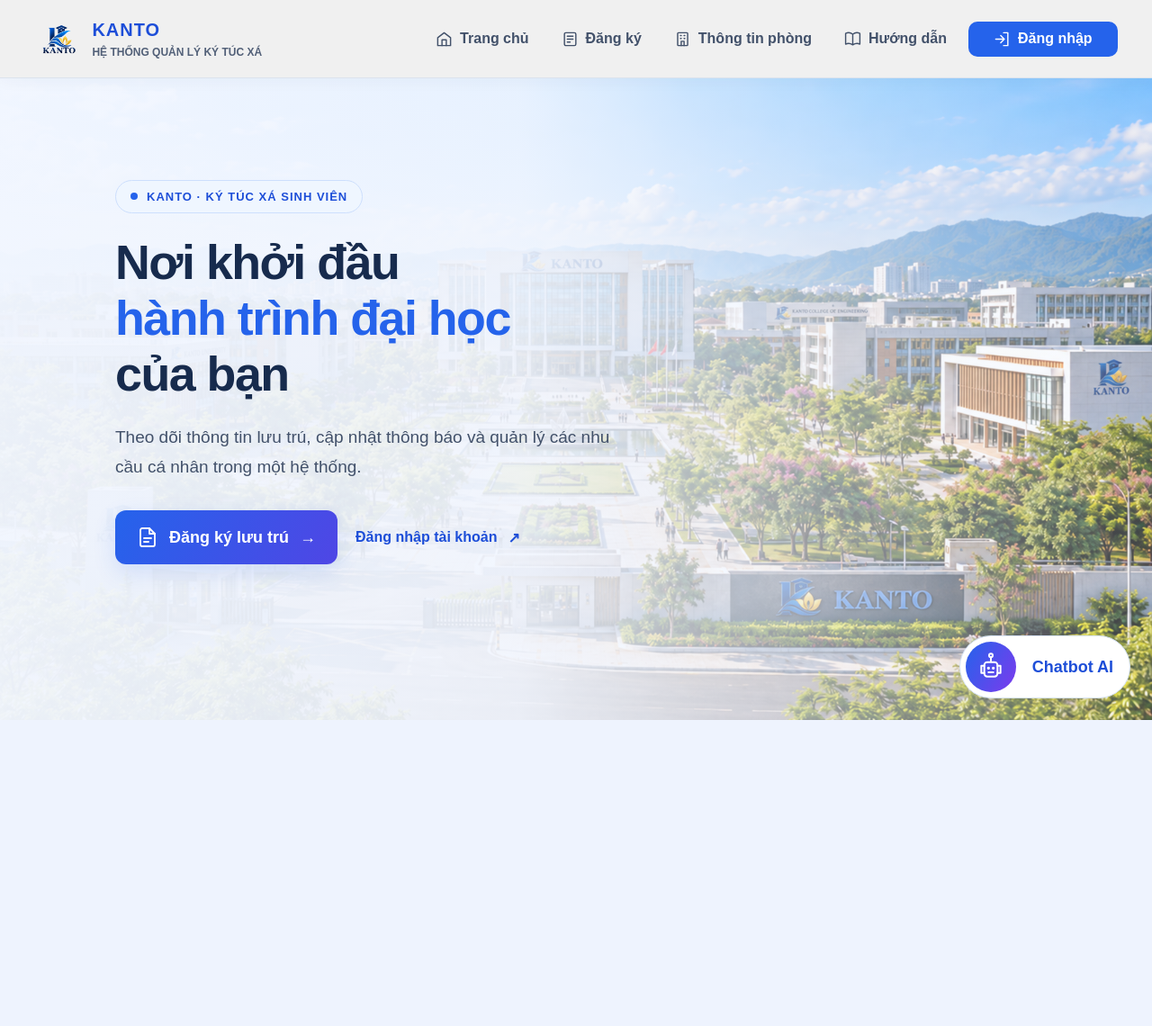
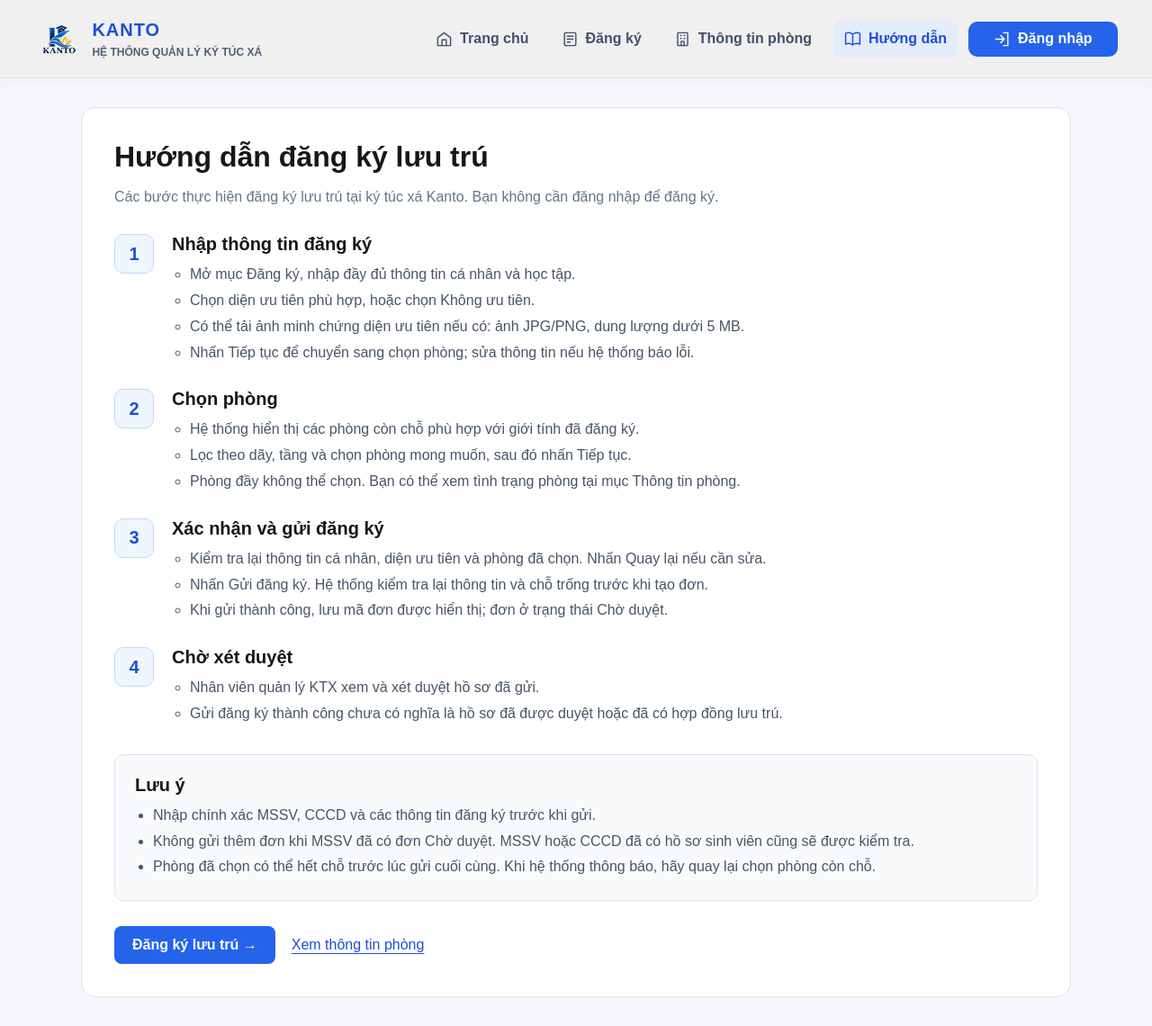
Before and after one commit to vot750422-ui/Kanto-KTX, a PHP site: page /index.php?action=guide in a window 1280 px wide. Shown: the whole page at 90% size. Before the commit the page ends 800 px from the top, so only its background shows below. Run offline with PHP 8.4, Linux system fonts and the light colour scheme.

Commit message:
feat: implement public UC16 registration guide

```diff
--- /dev/null
+++ b/assets/css/guide.css
@@ -0,0 +1,17 @@
+.guide-page { background: #f5f7fb; }
+.guide-shell { max-width: 1100px; margin: 32px auto; padding: 36px; background: #fff; border: 1px solid #dce3ed; border-radius: 16px; }
+.guide-shell h1 { margin: 0 0 12px; font-size: 32px; }
+.guide-introduction { color: #64748b; line-height: 1.7; margin: 0 0 28px; }
+.guide-steps { list-style: none; counter-reset: guide-step; padding: 0; margin: 0; display: grid; gap: 26px; }
+.guide-steps > li { counter-increment: guide-step; position: relative; padding-left: 64px; }
+.guide-steps > li::before { content: counter(guide-step); position: absolute; top: 0; left: 0; width: 42px; height: 42px; display: grid; place-items: center; background: #eff6ff; border: 1px solid #bfdbfe; border-radius: 10px; color: #1d4ed8; font-size: 20px; font-weight: 700; }
+.guide-shell h2 { font-size: 20px; margin: 0 0 8px; }
+.guide-steps ul, .guide-notes ul { padding-left: 20px; margin: 0; color: #475569; line-height: 1.8; }
+.guide-notes { background: #f8fafc; border: 1px solid #dce3ed; border-radius: 10px; margin-top: 30px; padding: 22px; }
+.guide-actions { display: flex; flex-wrap: wrap; gap: 18px; align-items: center; margin-top: 28px; }
+.guide-actions a { color: #1d4ed8; text-underline-offset: 4px; }
+.guide-actions .guide-primary { background: #2563eb; color: #fff; padding: 12px 20px; border-radius: 8px; text-decoration: none; font-weight: 600; }
+.guide-actions .guide-primary:hover { background: #1d4ed8; }
+.guide-shell a:focus-visible { outline: 3px solid #93c5fd; outline-offset: 4px; }
+@media (max-width: 800px) { .guide-shell { margin: 16px; padding: 24px; } }
+@media (max-width: 480px) { .guide-shell { padding: 20px; } .guide-shell h1 { font-size: 26px; } .guide-steps > li { padding-left: 50px; } .guide-steps > li::before { width: 34px; height: 34px; } .guide-notes { padding: 16px; } .guide-actions { align-items: stretch; flex-direction: column; } .guide-actions a { text-align: center; } }
--- /dev/null
+++ b/controllers/GuideController.php
@@ -0,0 +1,17 @@
+<?php
+require_once __DIR__ . '/../config/app.php';
+
+class GuideController
+{
+    public function show(): void
+    {
+        if (($_SERVER['REQUEST_METHOD'] ?? 'GET') !== 'GET') {
+            header('Allow: GET');
+            http_response_code(405);
+            echo 'Phương thức không được hỗ trợ.';
+            return;
+        }
+        $guidePage = true;
+        require __DIR__ . '/../views/guide/information.php';
+    }
+}
--- a/includes/header.php
+++ b/includes/header.php
@@ -11,7 +11,7 @@
         <a href="<?= htmlspecialchars(appUrl('index.php'), ENT_QUOTES, 'UTF-8') ?>"<?= empty($_GET['action']) ? ' aria-current="page"' : '' ?>><svg viewBox="0 0 24 24" aria-hidden="true"><path d="m3 10 9-7 9 7v11H3Z"/><path d="M9 21v-8h6v8"/></svg>Trang chủ</a>
         <a href="<?= htmlspecialchars(appUrl('index.php?action=register'), ENT_QUOTES, 'UTF-8') ?>"<?= ($_GET['action'] ?? '') === 'register' ? ' aria-current="page"' : '' ?>><svg viewBox="0 0 24 24" aria-hidden="true"><rect x="4" y="3" width="16" height="18" rx="2"/><path d="M8 8h8M8 12h8M8 16h4"/></svg>Đăng ký</a>
         <a href="<?= htmlspecialchars(appUrl('index.php?action=rooms'), ENT_QUOTES, 'UTF-8') ?>"<?= ($_GET['action'] ?? '') === 'rooms' ? ' aria-current="page"' : '' ?>><svg viewBox="0 0 24 24" aria-hidden="true"><rect x="5" y="3" width="14" height="18" rx="1"/><path d="M9 7h1M14 7h1M9 11h1M14 11h1M10 21v-6h4v6"/></svg>Thông tin phòng</a>
-        <button type="button" disabled title="Hướng dẫn đang được xây dựng"><svg viewBox="0 0 24 24" aria-hidden="true"><path d="M12 5C8 2 4 3 2 4v15c4-2 7-1 10 1 3-2 6-3 10-1V4c-2-1-6-2-10 1Zm0 0v15"/></svg>Hướng dẫn</button>
+        <a href="<?= htmlspecialchars(appUrl('index.php?action=guide'), ENT_QUOTES, 'UTF-8') ?>"<?= ($_GET['action'] ?? '') === 'guide' ? ' aria-current="page"' : '' ?>><svg viewBox="0 0 24 24" aria-hidden="true"><path d="M12 5C8 2 4 3 2 4v15c4-2 7-1 10 1 3-2 6-3 10-1V4c-2-1-6-2-10 1Zm0 0v15"/></svg>Hướng dẫn</a>
         <a class="site-login" href="<?= htmlspecialchars(appUrl('index.php?action=login'), ENT_QUOTES, 'UTF-8') ?>"><svg viewBox="0 0 24 24" aria-hidden="true"><path d="M14 3h6v18h-6M3 12h12M10 7l5 5-5 5"/></svg>Đăng nhập</a>
     </nav>
 </header>
--- a/index.php
+++ b/index.php
@@ -1,5 +1,10 @@
 <?php
 require_once __DIR__ . '/middleware/Role.php';
+if (($_GET['action'] ?? '') === 'guide') {
+    require_once __DIR__ . '/controllers/GuideController.php';
+    (new GuideController())->show();
+    exit;
+}
 if (($_GET['action'] ?? '') === 'rooms') {
     require_once __DIR__ . '/config/db.php';
     require_once __DIR__ . '/controllers/RoomController.php';
--- /dev/null
+++ b/views/guide/information.php
@@ -0,0 +1,71 @@
+<?php
+if (!isset($guidePage) || $guidePage !== true) {
+    http_response_code(404);
+    exit;
+}
+$escape = fn($value) => htmlspecialchars((string) $value, ENT_QUOTES, 'UTF-8');
+?>
+<!DOCTYPE html>
+<html lang="vi">
+<head>
+    <meta charset="UTF-8">
+    <meta name="viewport" content="width=device-width, initial-scale=1.0">
+    <?php require __DIR__ . '/../../includes/head.php'; ?>
+    <title>Hướng dẫn đăng ký lưu trú — Kanto KTX</title>
+    <link rel="stylesheet" href="<?= $escape(appUrl('assets/css/style.css')) ?>">
+    <link rel="stylesheet" href="<?= $escape(appUrl('assets/css/guide.css')) ?>">
+</head>
+<body class="home-page guide-page">
+<?php require __DIR__ . '/../../includes/header.php'; ?>
+<main class="guide-shell">
+    <h1>Hướng dẫn đăng ký lưu trú</h1>
+    <p class="guide-introduction">Các bước thực hiện đăng ký lưu trú tại ký túc xá Kanto. Bạn không cần đăng nhập để đăng ký.</p>
+    <ol class="guide-steps">
+        <li>
+            <h2>Nhập thông tin đăng ký</h2>
+            <ul>
+                <li>Mở mục Đăng ký, nhập đầy đủ thông tin cá nhân và học tập.</li>
+                <li>Chọn diện ưu tiên phù hợp, hoặc chọn Không ưu tiên.</li>
+                <li>Có thể tải ảnh minh chứng diện ưu tiên nếu có: ảnh JPG/PNG, dung lượng dưới 5 MB.</li>
+                <li>Nhấn Tiếp tục để chuyển sang chọn phòng; sửa thông tin nếu hệ thống báo lỗi.</li>
+            </ul>
+        </li>
+        <li>
+            <h2>Chọn phòng</h2>
+            <ul>
+                <li>Hệ thống hiển thị các phòng còn chỗ phù hợp với giới tính đã đăng ký.</li>
+                <li>Lọc theo dãy, tầng và chọn phòng mong muốn, sau đó nhấn Tiếp tục.</li>
+                <li>Phòng đầy không thể chọn. Bạn có thể xem tình trạng phòng tại mục Thông tin phòng.</li>
+            </ul>
+        </li>
+        <li>
+            <h2>Xác nhận và gửi đăng ký</h2>
+            <ul>
+                <li>Kiểm tra lại thông tin cá nhân, diện ưu tiên và phòng đã chọn. Nhấn Quay lại nếu cần sửa.</li>
+                <li>Nhấn Gửi đăng ký. Hệ thống kiểm tra lại thông tin và chỗ trống trước khi tạo đơn.</li>
+                <li>Khi gửi thành công, lưu mã đơn được hiển thị; đơn ở trạng thái Chờ duyệt.</li>
+            </ul>
+        </li>
+        <li>
+            <h2>Chờ xét duyệt</h2>
+            <ul>
+                <li>Nhân viên quản lý KTX xem và xét duyệt hồ sơ đã gửi.</li>
+                <li>Gửi đăng ký thành công chưa có nghĩa là hồ sơ đã được duyệt hoặc đã có hợp đồng lưu trú.</li>
+            </ul>
+        </li>
+    </ol>
+    <aside class="guide-notes" aria-labelledby="guide-notes-title">
+        <h2 id="guide-notes-title">Lưu ý</h2>
+        <ul>
+            <li>Nhập chính xác MSSV, CCCD và các thông tin đăng ký trước khi gửi.</li>
+            <li>Không gửi thêm đơn khi MSSV đã có đơn Chờ duyệt. MSSV hoặc CCCD đã có hồ sơ sinh viên cũng sẽ được kiểm tra.</li>
+            <li>Phòng đã chọn có thể hết chỗ trước lúc gửi cuối cùng. Khi hệ thống thông báo, hãy quay lại chọn phòng còn chỗ.</li>
+        </ul>
+    </aside>
+    <div class="guide-actions">
+        <a class="guide-primary" href="<?= $escape(appUrl('index.php?action=register')) ?>">Đăng ký lưu trú <span aria-hidden="true">→</span></a>
+        <a href="<?= $escape(appUrl('index.php?action=rooms')) ?>">Xem thông tin phòng</a>
+    </div>
+</main>
+</body>
+</html>
```
Also changed, not shown: PROJECT_STATE.md (+15 -0 lines), tests/guide.php (added, +62 -0 lines), tests/README.md.
